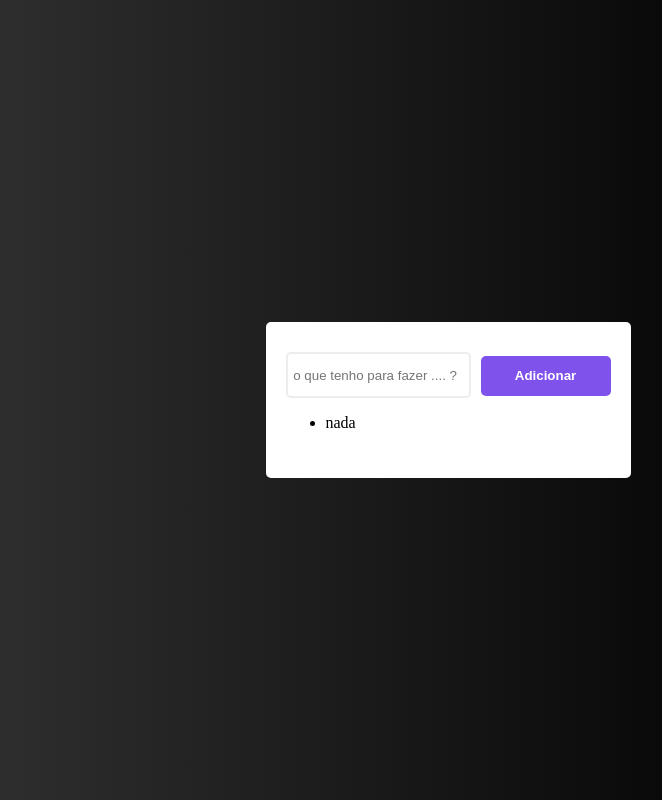
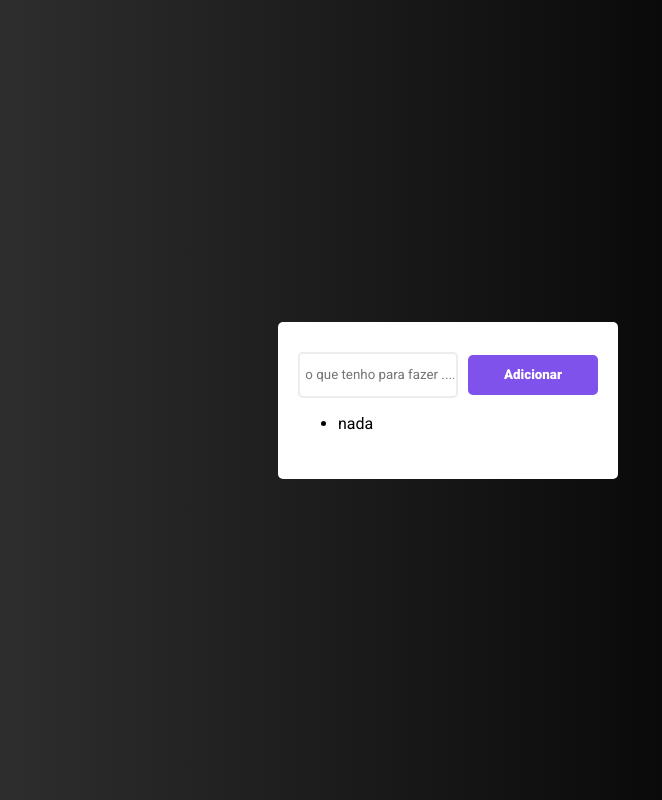
Before and after one commit to danilobrayann/ListaDeTarefas, a React (Vite) app: page / in a window 1280 px wide. Shown: the whole page, without its empty margins (192-854 px from the left). Built offline with nearby package versions, Linux system fonts and the light colour scheme.

Commit message:
feat: Fontes no React

```diff
--- a/index.html
+++ b/index.html
@@ -3,6 +3,9 @@
   <head>
     <meta charset="UTF-8" />
     <meta name="viewport" content="width=device-width, initial-scale=1.0" />
+    <link rel="preconnect" href="https://fonts.googleapis.com">
+<link rel="preconnect" href="https://fonts.gstatic.com" crossorigin>
+<link href="https://fonts.googleapis.com/css2?family=Lilita+One&family=Open+Sans:ital,wght@0,300;0,400;0,500;0,600;0,700;0,800;1,300;1,400;1,500;1,600;1,700;1,800&family=Roboto:ital,wght@0,100;0,300;0,400;0,500;0,700;0,900;1,100;1,300;1,400;1,500;1,700;1,900&display=swap" rel="stylesheet">
     <title>Lista De Tarefas</title>
   </head>
   <body>
--- a/src/stylesGlobal.js
+++ b/src/stylesGlobal.js
@@ -7,5 +7,9 @@
     box-sizing:border-box;
     outline:none;
 }
+
+*{
+    font-family: 'Roboto', sans-serif;
+}
 `
 export default GlobalStyle
```
